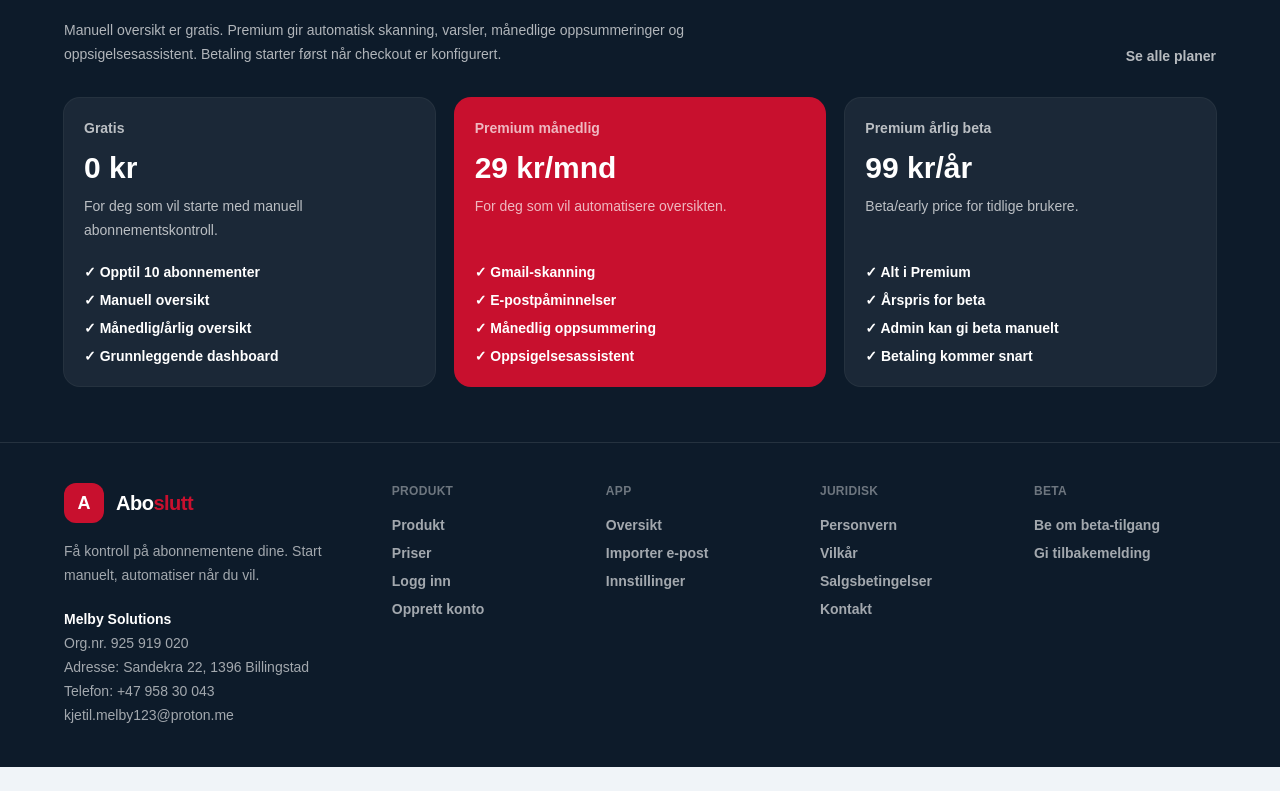
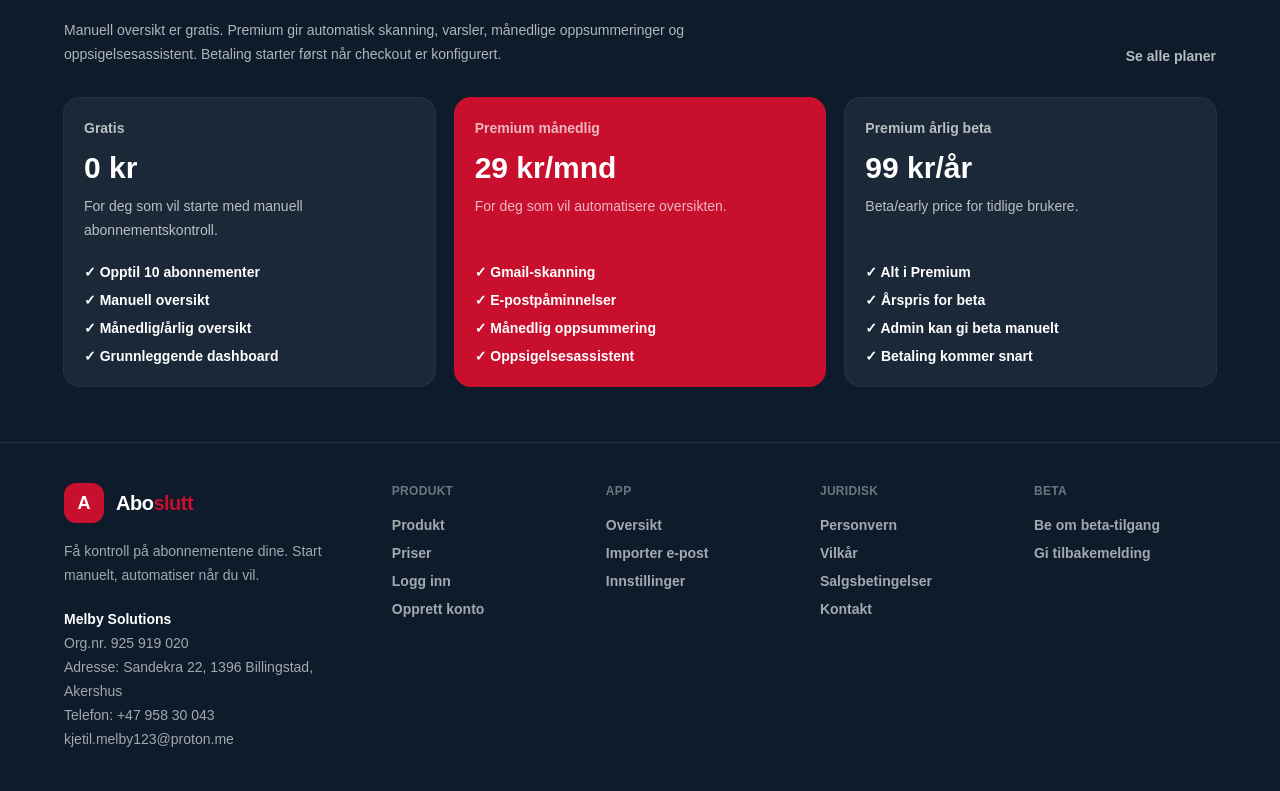
Before and after one commit to xyzmel/aboslutt, a Next.js app: page / in a window 1280 px wide. Shown: the part 1556-2347 px from the top of the page. Before the commit the page ends 2323 px from the top, so only its background shows below. Built offline with nearby package versions, Linux system fonts and the light colour scheme; no server answers.

Commit message:
footer update 2.0

```diff
--- a/src/app/contact/page.tsx
+++ b/src/app/contact/page.tsx
@@ -11,8 +11,8 @@ export default function ContactPage() {
         <h2 className="text-lg font-bold text-[#0D1B2A]">Melby Solutions</h2>
         <div className="mt-2 space-y-1">
           <p>Org.nr. 925 919 020</p>
-          <p>Adresse: TODO/admin redigerbar</p>
-          <p>Telefon: TODO/admin redigerbar</p>
+          <p>Adresse: Sandekra 22, 1396 Billingstad, Akershus</p>
+          <p>Telefon: +47 958 30 043</p>
           <p>
             E-post:{" "}
             <a className="font-semibold text-[#C8102E]" href="mailto:kjetil.melby123@proton.me">
--- a/src/app/terms/sales/page.tsx
+++ b/src/app/terms/sales/page.tsx
@@ -69,7 +69,7 @@ export default function SalesTermsPage() {
         <a className="font-semibold text-[#C8102E]" href="mailto:kjetil.melby123@proton.me">
           kjetil.melby123@proton.me
         </a>
-        . Adresse og telefon er ikke publisert ennå og må legges inn av admin før full kommersiell lansering.
+        . Adresse: Sandekra 22, 1396 Billingstad, Akershus. Telefon: +47 958 30 043.
       </TermsSection>
 
       <Link
--- a/src/components/navigation/AppFooter.tsx
+++ b/src/components/navigation/AppFooter.tsx
@@ -51,7 +51,7 @@ export function AppFooter({ compact = false }: { compact?: boolean }) {
           <div className="mt-5 leading-6">
             <p className="font-semibold text-white">Melby Solutions</p>
             <p>Org.nr. 925 919 020</p>
-            <p>Adresse: Sandekra 22, 1396 Billingstad</p>
+            <p>Adresse: Sandekra 22, 1396 Billingstad, Akershus</p>
             <p>Telefon: +47 958 30 043</p>
             <a className="hover:text-white" href={`mailto:${contactEmail}`}>
               {contactEmail}
```
